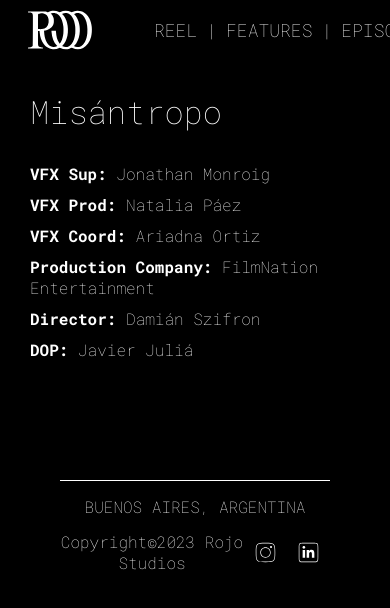
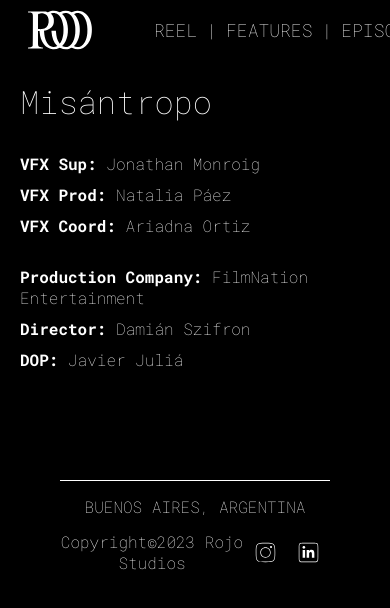
Before and after one commit to xsamskellington/we-are-rojo, a Next.js app: page /features/misantropo in a window 390 px wide. Shown: the top 608 px of the page. Built offline with nearby package versions, Linux system fonts and the light colour scheme.

Commit message:
adding classname

```diff
--- a/src/app/advertising/burger-king/confusing-times/page.tsx
+++ b/src/app/advertising/burger-king/confusing-times/page.tsx
@@ -11,7 +11,7 @@ const Page = () => {
         <div className="info-container">
           <h1 className="title">Burger King | Confusing times</h1>
           <div className="credits">
-            <div>
+            <div className="vfx-credits">
               <p className="text">
                 <span>VFX Sup:</span> Jonathan Monroig{' '}
               </p>
--- a/src/app/advertising/corona/sunbrew/page.tsx
+++ b/src/app/advertising/corona/sunbrew/page.tsx
@@ -11,7 +11,7 @@ const Page = () => {
         <div className="info-container">
           <h1 className="title">Corona | Sunbrew</h1>
           <div className="credits">
-            <div>
+            <div className="vfx-credits">
               <p className="text">
                 <span>VFX Sup:</span> Jonathan Monroig{' '}
               </p>
--- a/src/app/episodic/quien-mato-a-sara/page.tsx
+++ b/src/app/episodic/quien-mato-a-sara/page.tsx
@@ -11,7 +11,7 @@ const Page = () => {
         <div className="info-container">
           <h1 className="title">¿Quién mató a Sara?</h1>
           <div className="credits">
-            <div>
+            <div className="vfx-credits">
               <p className="text">
                 <span>VFX Sup:</span> Jonathan Monroig{' '}
               </p>
--- a/src/app/features/30-noches-con-mi-ex/page.tsx
+++ b/src/app/features/30-noches-con-mi-ex/page.tsx
@@ -11,7 +11,7 @@ const Page = () => {
         <div className="info-container">
           <h1 className="title">30 Noches con mi Ex</h1>
           <div className="credits">
-            <div>
+            <div className="vfx-credits">
               <p className="text">
                 <span>VFX Sup:</span> Jonathan Monroig{' '}
               </p>
--- a/src/app/features/ecos-de-un-crimen/page.tsx
+++ b/src/app/features/ecos-de-un-crimen/page.tsx
@@ -11,7 +11,7 @@ const Page = () => {
         <div className="info-container">
           <h1 className="title">Ecos de un Crimen</h1>
           <div className="credits">
-            <div>
+            <div className="vfx-credits">
               <p className="text">
                 <span>VFX Sup:</span> Jonathan Monroig{' '}
               </p>
--- a/src/app/features/los-impresentables/page.tsx
+++ b/src/app/features/los-impresentables/page.tsx
@@ -11,7 +11,7 @@ const Page = () => {
         <div className="info-container">
           <h1 className="title">Los Impresentables</h1>
           <div className="credits">
-            <div>
+            <div className="vfx-credits">
               <p className="text">
                 <span>VFX Sup:</span> Jonathan Monroig{' '}
               </p>
--- a/src/app/features/misantropo/page.tsx
+++ b/src/app/features/misantropo/page.tsx
@@ -10,7 +10,7 @@ const Page = () => {
         <div className="info-container">
           <h1 className="title">Misántropo</h1>
           <div className="credits">
-            <div>
+            <div className="vfx-credits">
               <p className="text">
                 <span>VFX Sup:</span> Jonathan Monroig{' '}
               </p>
--- a/src/app/pagesStyles.css
+++ b/src/app/pagesStyles.css
@@ -26,12 +26,12 @@
   justify-content: flex-start;
 }
 
-.vfx-credits {
-  /* padding-bottom: 50px; */
+.text {
+  margin-bottom: 10px;
 }
 
-.text {
-  margin-bottom: 10px;
+.vfx-credits {
+  margin-right: 30px;
 }
 
 span {
@@ -40,14 +40,18 @@ span {
 
 /* Mobile */
 @media (max-width: 700px) {
+  .title {
+    width: fit-content;
+  }
   .info-container {
-    /* padding-left: 0; */
     align-self: center;
-    padding: 30px;
+    padding: 20px;
   }
 
   .credits {
-    display: block;
+    width: fit-content;
+    display: flex;
+    flex-direction: column;
   }
 
   .vfx-credits {
```
